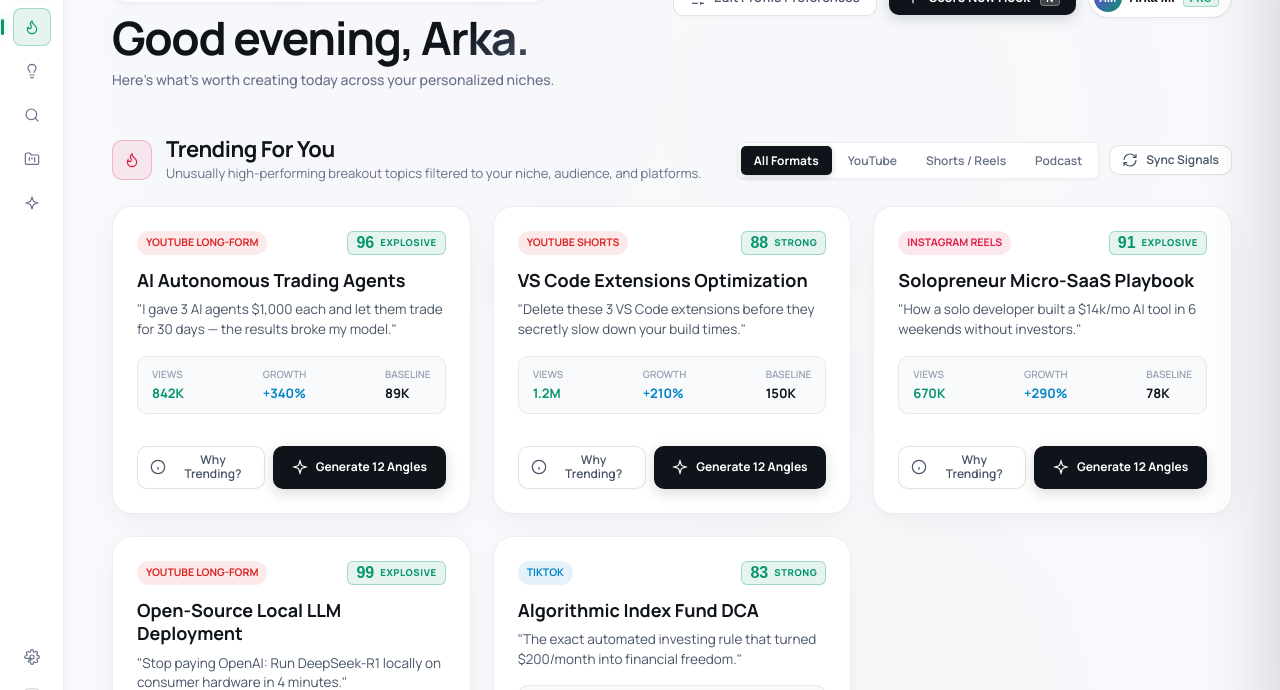
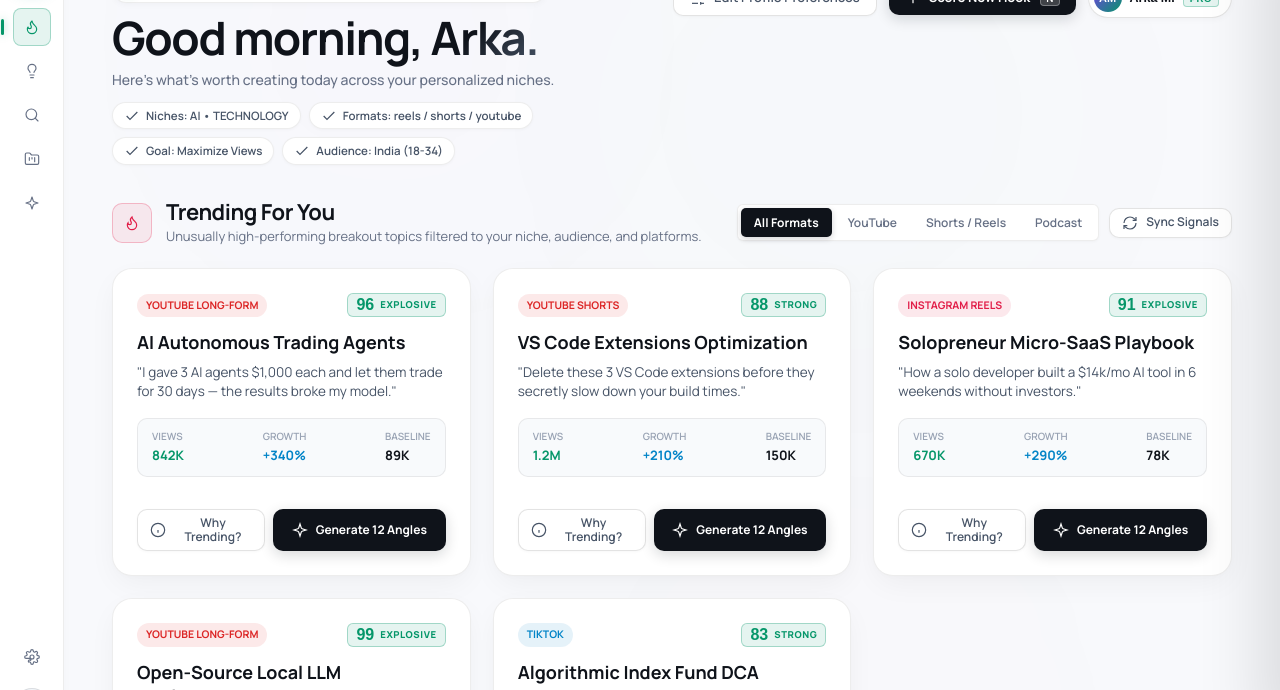
Before and after one commit to adm04/Virality, a website: page index.html in a window 1280 px wide. Shown: the part 62-752 px from the top of the page. Drawn offline with nearby package versions, Linux system fonts and the light colour scheme; a web font is replaced by a local one.

Commit message:
feat: make hero greeting dynamic based on time of day

```diff
--- a/app.js
+++ b/app.js
@@ -529,9 +529,21 @@
   // ================= 6. UI RENDERERS =================
 
   // --- Clock & Greeting ---
+  function getTimeGreeting(date = new Date()) {
+    const hour = date.getHours();
+    if (hour >= 5 && hour < 12) {
+      return 'Good morning';
+    } else if (hour >= 12 && hour < 17) {
+      return 'Good afternoon';
+    } else {
+      return 'Good evening';
+    }
+  }
+
   function updateLiveClockAndGreeting() {
     const clockEl = document.getElementById('live-time-display');
-    const greetingEl = document.getElementById('hero-greeting-text');
+    const greetingEl = document.getElementById('hero-greeting') || document.getElementById('hero-greeting-text');
+    const userNameEl = document.getElementById('hero-user-name');
     const now = new Date();
 
     if (clockEl) {
@@ -543,25 +555,34 @@
       });
     }
 
+    const greeting = getTimeGreeting(now);
+
     if (greetingEl) {
-      const hour = now.getHours();
-      let greeting = 'Good morning';
-      if (hour >= 12 && hour < 17) greeting = 'Good afternoon';
-      else if (hour >= 17 || hour < 5) greeting = 'Good evening';
-      greetingEl.textContent = `${greeting}, ${creatorProfile.name || 'Creator'}`;
+      greetingEl.textContent = greeting;
+    }
+
+    if (userNameEl) {
+      const rawName = (creatorProfile && creatorProfile.name) ? creatorProfile.name.trim() : 'Arka';
+      const firstName = rawName.split(' ')[0] || 'Arka';
+      userNameEl.textContent = `${firstName}.`;
     }
   }
 
   function updateCreatorPersonaChips() {
-    const list = document.getElementById('hero-persona-chips');
+    const list = document.getElementById('creator-persona-chips') || document.getElementById('hero-persona-chips');
     const sidebarInitials = document.getElementById('sidebar-avatar-initials');
     const topbarInitials = document.getElementById('topbar-avatar-initials');
-
-    const name = creatorProfile.name || 'Arka Mondal';
+    const topbarChipName = document.getElementById('topbar-chip-name');
+
+    const name = (creatorProfile && creatorProfile.name) ? creatorProfile.name : 'Arka Mondal';
     const initials = name.split(' ').map(n => n[0]).join('').substring(0, 2).toUpperCase() || 'AM';
 
     if (sidebarInitials) sidebarInitials.textContent = initials;
     if (topbarInitials) topbarInitials.textContent = initials;
+    if (topbarChipName) {
+      const parts = name.split(' ');
+      topbarChipName.textContent = parts.length > 1 ? `${parts[0]} ${parts[1][0]}.` : parts[0];
+    }
 
     if (!list) return;
 
@@ -1287,6 +1308,7 @@
     document.getElementById('sidebar-user-avatar-btn')?.addEventListener('click', openAuthScreen);
     document.getElementById('topbar-profile-btn')?.addEventListener('click', openAuthScreen);
     document.getElementById('btn-hero-calibrate')?.addEventListener('click', openOnboardingModal);
+    document.getElementById('btn-edit-onboarding')?.addEventListener('click', openOnboardingModal);
     document.getElementById('btn-score-new')?.addEventListener('click', openScorerModal);
 
     // 2. Trending format filters
--- a/index.html
+++ b/index.html
@@ -1040,6 +1040,6 @@
   <div class="toast-container" id="toast-container" aria-live="polite" role="status"></div>
 
   <!-- STANDALONE MASTER JAVASCRIPT BUNDLE -->
-  <script src="app.js?v=20260829-v6"></script>
+  <script src="app.js?v=20260831-v7"></script>
 </body>
 </html>
```
Also changed, not shown: js/app.js (+31 -9 lines).
